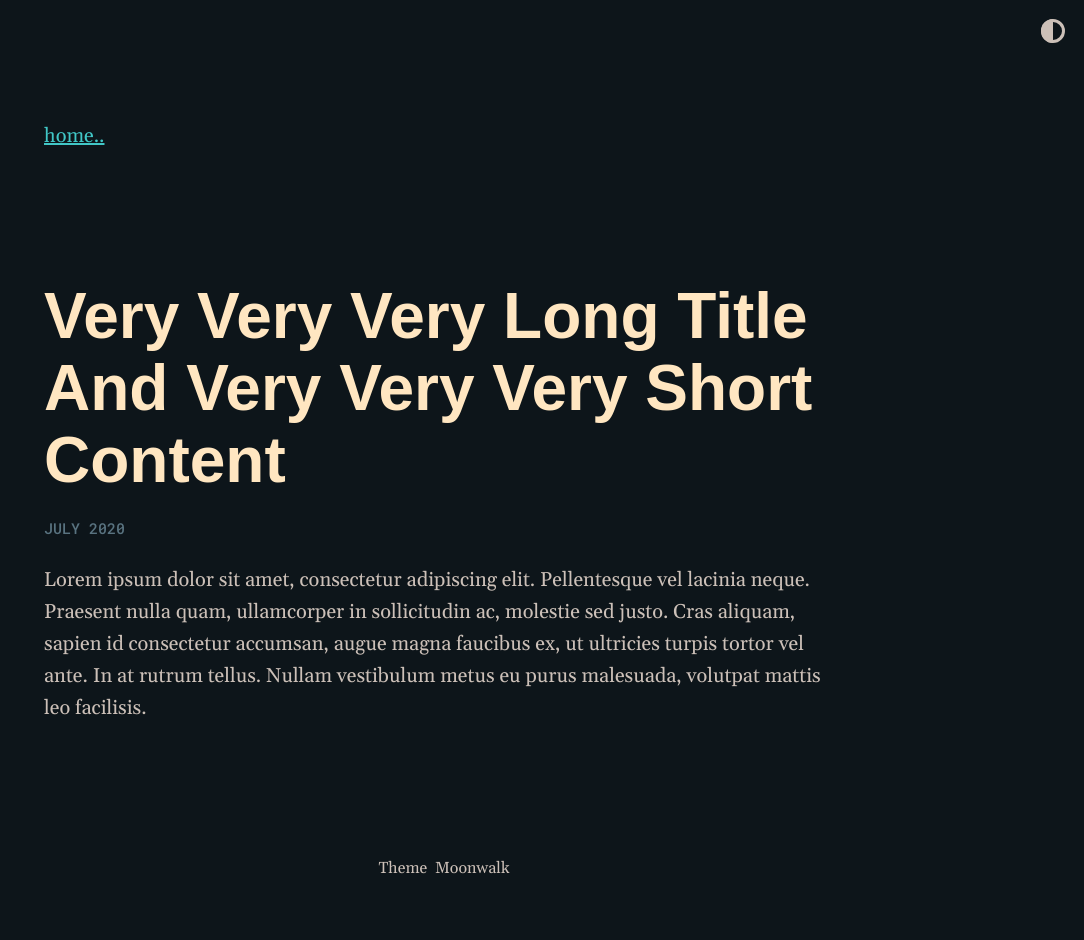
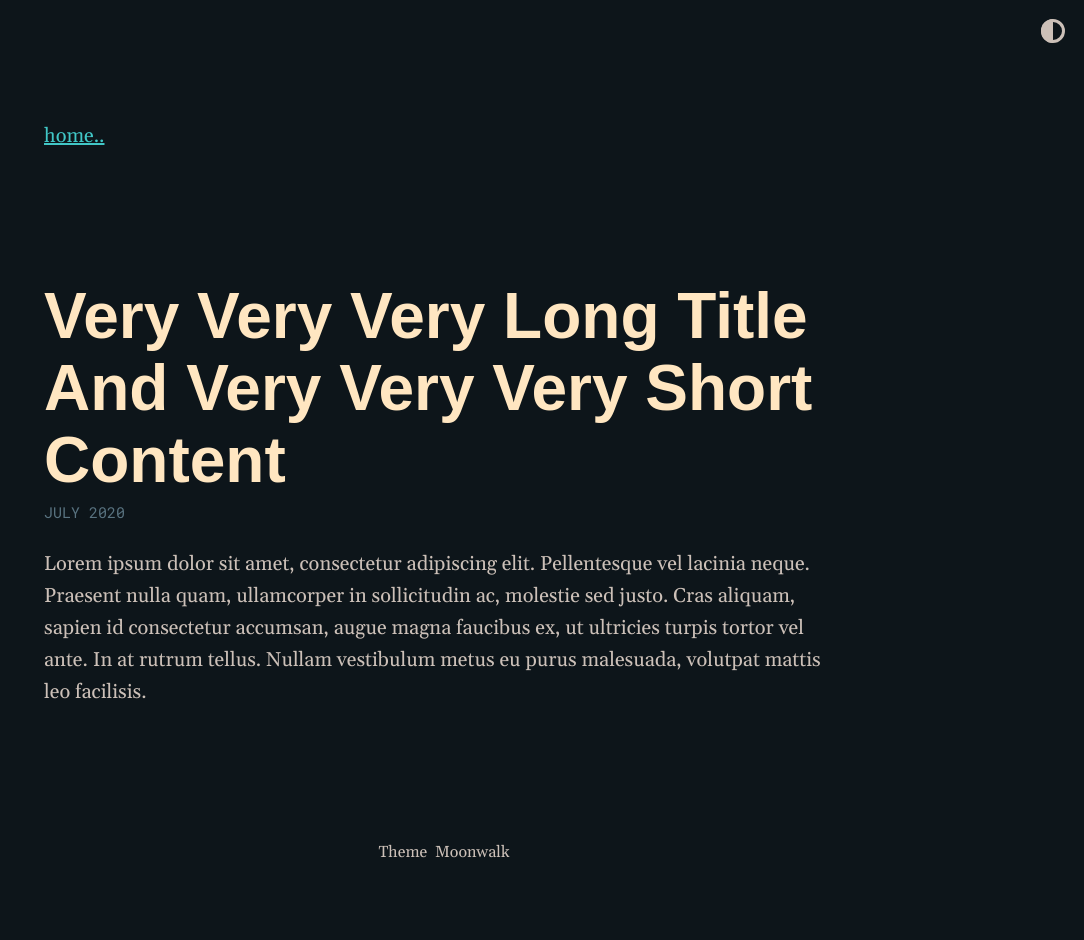
Before and after one commit to scherrer-txt/bts, a Jekyll site: the page built from _posts/2020-07-08-very-very-very-long-title-and-very-very-very-short-content.md, in a window 1280 px wide. Shown: the whole page, without its empty margins (196-1280 px from the left). Built offline with Jekyll 4.4.1, drawn with Linux system fonts in a browser that asks for light colours; some web fonts are replaced.

Commit message:
Update moonwalk.scss

```diff
--- a/_sass/moonwalk.scss
+++ b/_sass/moonwalk.scss
@@ -230,7 +230,7 @@
   font-size: 0.75em;
   text-transform: uppercase;
   font-family: "Roboto Mono", "Courier New", monospace;
-  font-weight: 500;
+  font-weight: 400;
   font-style: normal;
 }
 .home-date {
@@ -245,7 +245,7 @@
 //Post info
 .text-upcase {
   text-transform: uppercase;
-  font-weight: 500;
+  font-weight: 400;
   font-style: normal;
 }
 p code, li code {
@@ -256,7 +256,7 @@
   font-style: normal;
 }
 .post-title {
-  margin-bottom: 1rem;
+  margin-bottom: -1rem;
 }
 .project-title {
   margin-bottom: 0.8rem;
```
